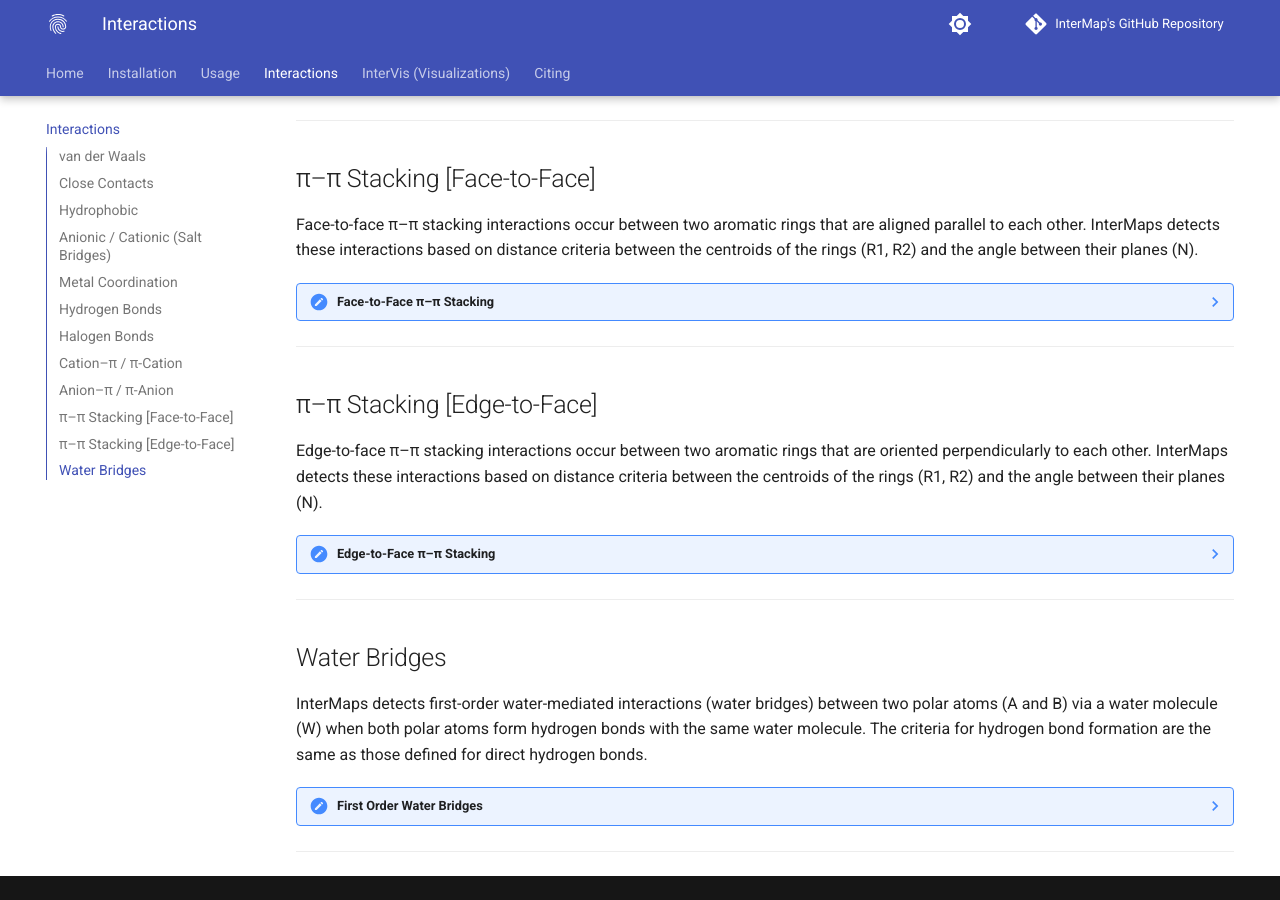
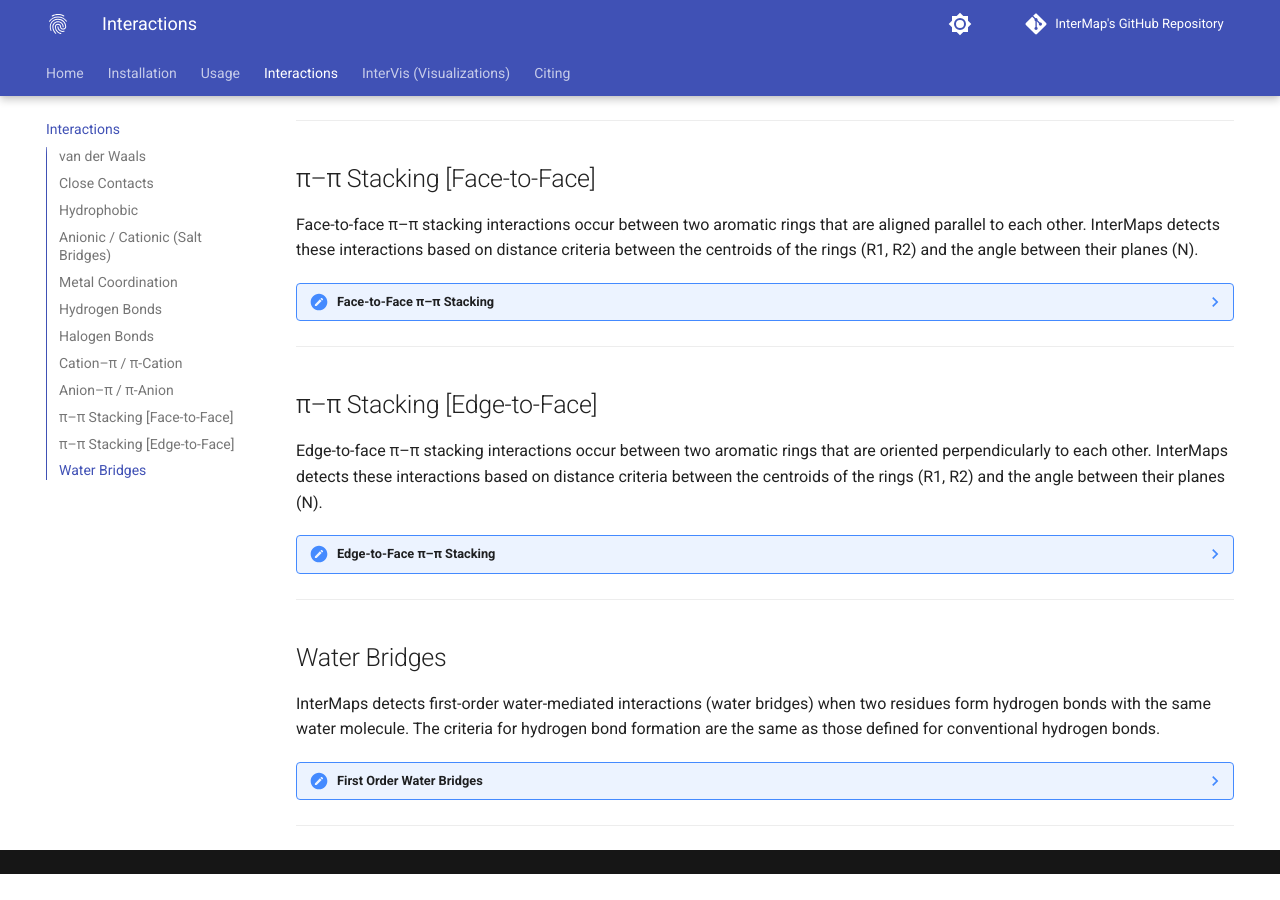
Before and after one commit to Delta-Research-Team/intermap, an MkDocs documentation site: the page built from docs/interactions.md, in a window 1280 px wide and 900 px high, scrolled down 2172 px. Built offline with MkDocs 1.6.1 and Material for MkDocs 9.7.7, drawn with Linux system fonts in a browser that asks for light colours; comment, search, counter and statistics services are not loaded; after the commit the page ends 3046 px from its top, so only the background shows below that.

Commit message:
[WP] Update docs

````diff
--- a/docs/interactions.md
+++ b/docs/interactions.md
@@ -22,7 +22,7 @@
 
     **Example**
     <div align="center">
-        <img src="../assets/interactions/vdw.png" width="500">
+        <img src="assets/interactions/vdw.png" width="500">
     </div>
 
 
@@ -46,7 +46,7 @@
 
     **Example**
     <div align="center">
-        <img src="../assets/interactions/cc.png" width="500">
+        <img src="assets/interactions/cc.png" width="500">
     </div>
 
 
@@ -70,7 +70,7 @@
 
     **Example**
     <div align="center">
-        <img src="../assets/interactions/hp.png" width="500">
+        <img src="assets/interactions/hp.png" width="500">
     </div>
 
 
@@ -95,7 +95,7 @@
 
     **Example**
     <div align="center">
-        <img src="../assets/interactions/sb.png" width="500">
+        <img src="assets/interactions/sb.png" width="500">
     </div>
 
 
@@ -119,7 +119,7 @@
 
     **Example**
     <div align="center">
-        <img src="../assets/interactions/met.png" width="500">
+        <img src="assets/interactions/met.png" width="500">
     </div>
 
 
@@ -147,7 +147,7 @@
 
     **Example**
     <div align="center">
-        <img src="../assets/interactions/hb.png" width="500">
+        <img src="assets/interactions/hb.png" width="500">
     </div>
 
 
@@ -175,7 +175,7 @@
 
     **Example**
     <div align="center">
-        <img src="../assets/interactions/xb.png" width="500">
+        <img src="assets/interactions/xb.png" width="500">
     </div>
 
 
@@ -201,7 +201,7 @@
 
     **Example**
     <div align="center">
-        <img src="../assets/interactions/picat.png" width="500">
+        <img src="assets/interactions/picat.png" width="500">
     </div>
 
 
@@ -227,7 +227,7 @@
 
     **Example**
     <div align="center">
-        <img src="../assets/interactions/pian.png" width="500">
+        <img src="assets/interactions/pian.png" width="500">
     </div>
 
 
@@ -255,7 +255,7 @@
 
     **Example**
     <div align="center">
-        <img src="../assets/interactions/f2f.png" width="500">
+        <img src="assets/interactions/f2f.png" width="500">
     </div>
 
 
@@ -279,7 +279,7 @@
       ```
     **Example**
     <div align="center">
-        <img src="../assets/interactions/e2f.png" width="500">
+        <img src="assets/interactions/e2f.png" width="500">
     </div>
 
 
@@ -288,18 +288,20 @@
 
 ## Water Bridges
 
-InterMaps detects first-order water-mediated interactions (water bridges) between two polar atoms (A and B) via a water molecule (W) when both polar atoms form hydrogen bonds with the same water molecule. The criteria for hydrogen bond formation are the same as those defined for direct hydrogen bonds.
+InterMaps detects first-order water-mediated interactions (water bridges)  when two residues form hydrogen bonds with the same water molecule. The criteria for hydrogen bond formation are the same as those defined for conventional hydrogen bonds.
 
 ??? note "First Order Water Bridges"
 
     **SMARTS**
       ```
+      Donor: [$([O,S,#7;+0]),$([Nv4+1]),$([n+]c[nH])]-[H]
+      Acceptor: [$([N&!$([NX3]-*=[O,N,P,S])&!$([NX3]-[a])&!$([Nv4+1])&!$(N=C(-[C,N])-N)]),$([n+0&!X3&!$([n&r5]:[n+&r5])]),$([O&!$([OX2](C)C=O)&!$(O(~a)~a)&!$(O=N-*)&!$([O-]-N=O)]),$([o+0]),$([F&$(F-[#6])&!$(F-[#6][F,Cl,Br,I])])]
       Water: [O&H2]
       ```
 
     **Example**
     <div align="center">
-        <img src="../assets/interactions/wb.png" width="500">
+        <img src="assets/interactions/wb.png" width="500">
     </div>
 
 ---
````
